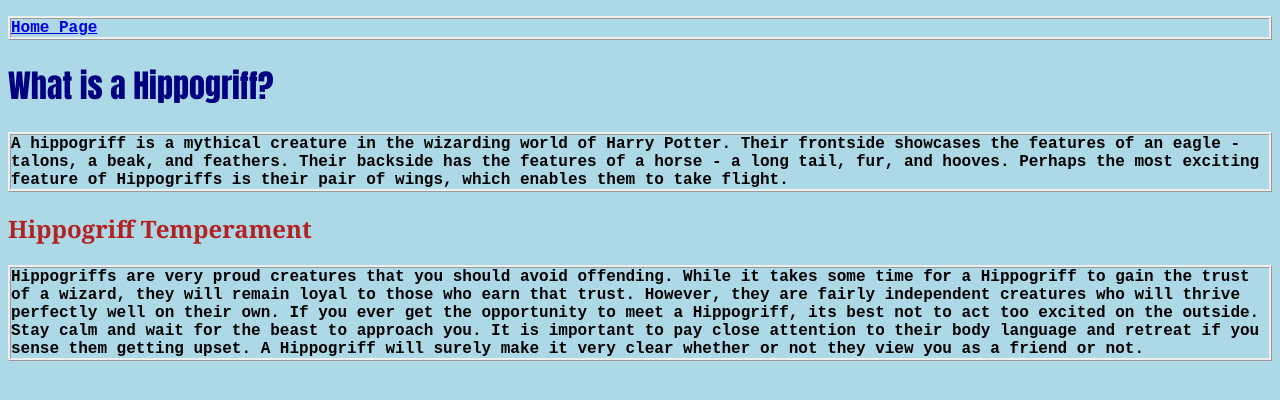
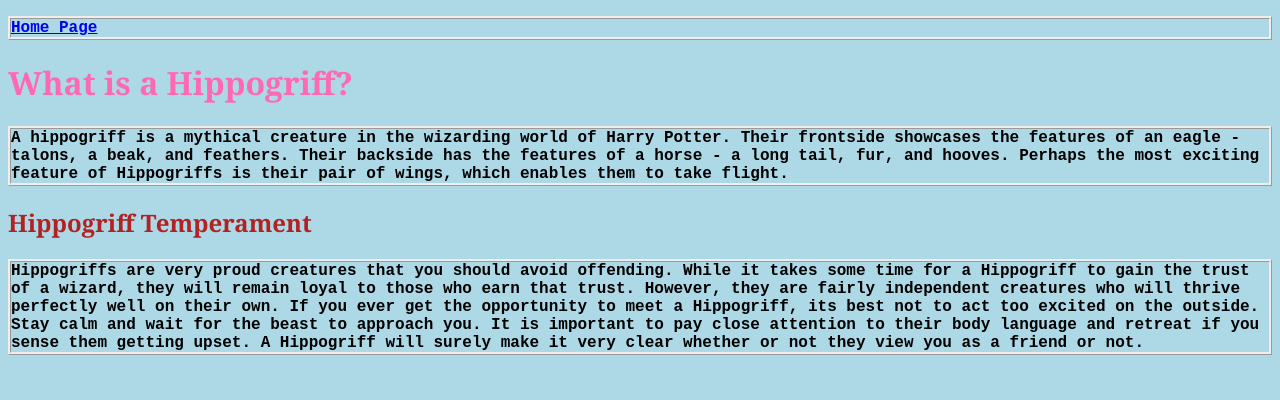
Before and after one commit to jdmar3-comp426/a01-megansyd, a website: page hippogriffs.html in a window 1280 px wide. Drawn offline with Linux system fonts and the light colour scheme.

Commit message:
hierarchy x 1000

```diff
--- a/styles.css
+++ b/styles.css
@@ -11,6 +11,11 @@
 h1 {
     font-family: Impact, Haettenschweiler, 'Arial Narrow Bold', sans-serif;
     color: navy;
+}
+
+h1 {
+    font-family: Georgia, 'Times New Roman', Times, serif;
+    color: hotpink;
 }
 
 h2 {
```
